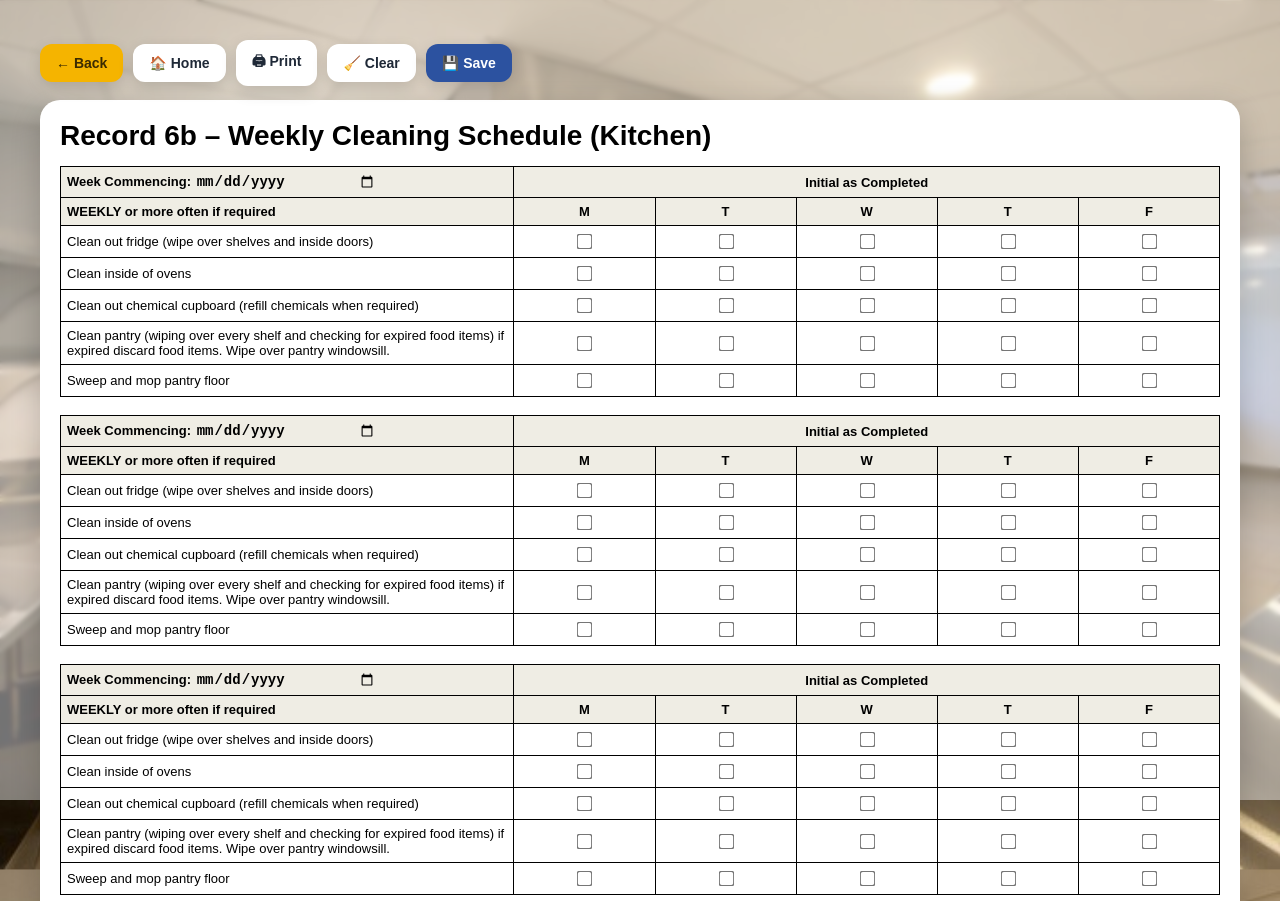
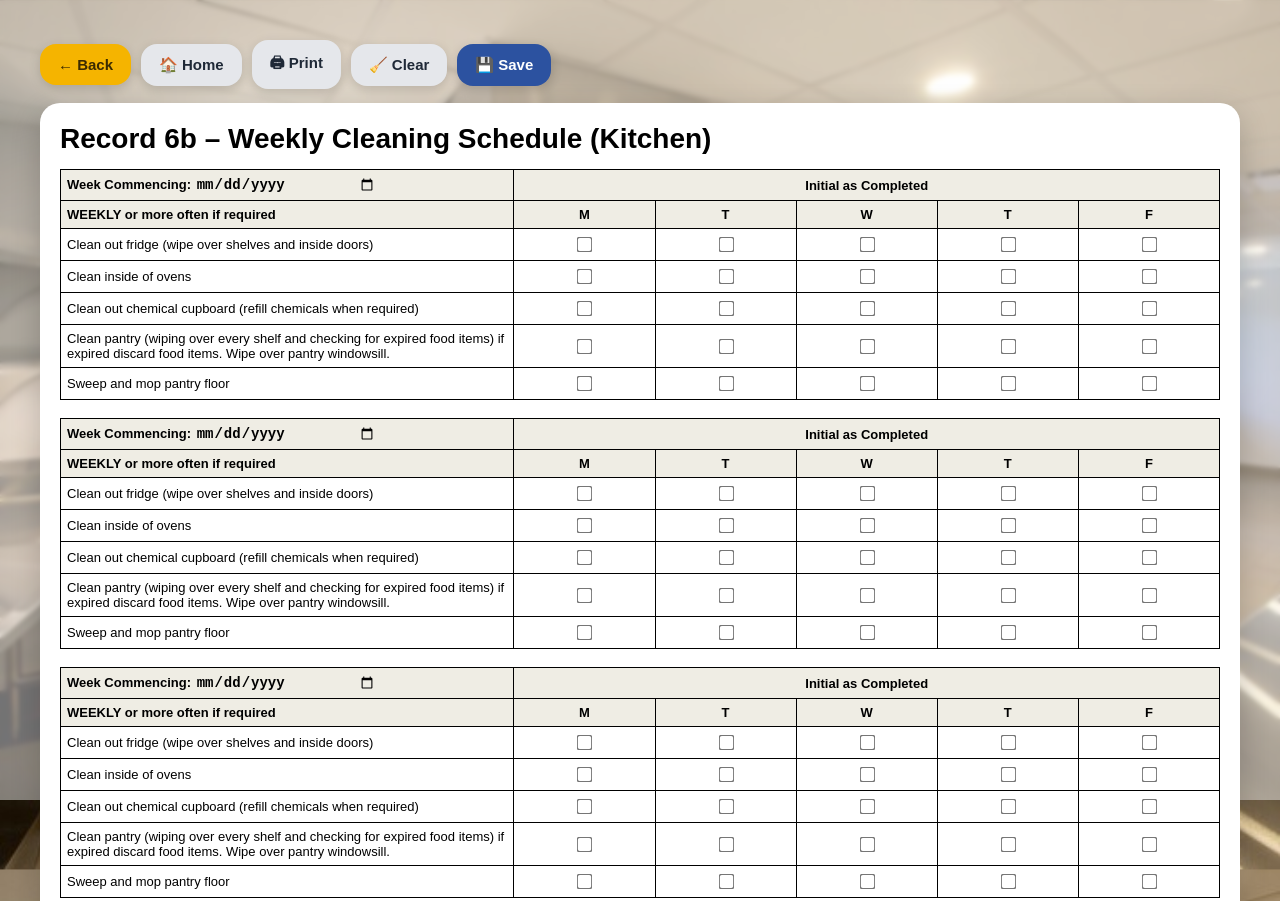
Before and after one commit to motherduckkitchen/motherduckkitchen, a plain HTML site: page cleaning_weekly_new.html in a window 1280 px wide. Shown: the top 901 px of the page. Drawn offline with Linux system fonts and the light colour scheme.

Commit message:
Update cleaning_weekly_new.html

```diff
--- a/cleaning_weekly_new.html
+++ b/cleaning_weekly_new.html
@@ -34,18 +34,48 @@ body{
 .btn{
   appearance:none;
   border:0;
-  border-radius:12px;
-  padding:11px 16px;
+  border-radius:16px;
+  padding:12px 18px;
   cursor:pointer;
   font-weight:700;
-  font-size:14px;
+  font-size:15px;
   text-decoration:none;
   display:inline-flex;
   align-items:center;
   justify-content:center;
-  background:#ffffff;
+  background:#e5e7eb;
   color:#1f2937;
-  box-shadow:0 6px 16px rgba(0,0,0,.14);
+  box-shadow:0 4px 12px rgba(0,0,0,.15);
+}
+
+.btn:hover{
+  transform:translateY(-1px);
+}
+
+/* BACK */
+.back{
+  background:#ffc107;
+  color:#4b0082;
+}
+
+.back:hover{
+  background:#e0a800;
+}
+
+/* SAVE */
+.save{
+  background:#1a73e8;
+  color:#ffffff;
+}
+
+.save:hover{
+  background:#1765cc;
+}
+
+/* EDIT */
+.edit{
+  background:#16a34a;
+  color:#ffffff;
 }
 
 .btn:hover{
```
